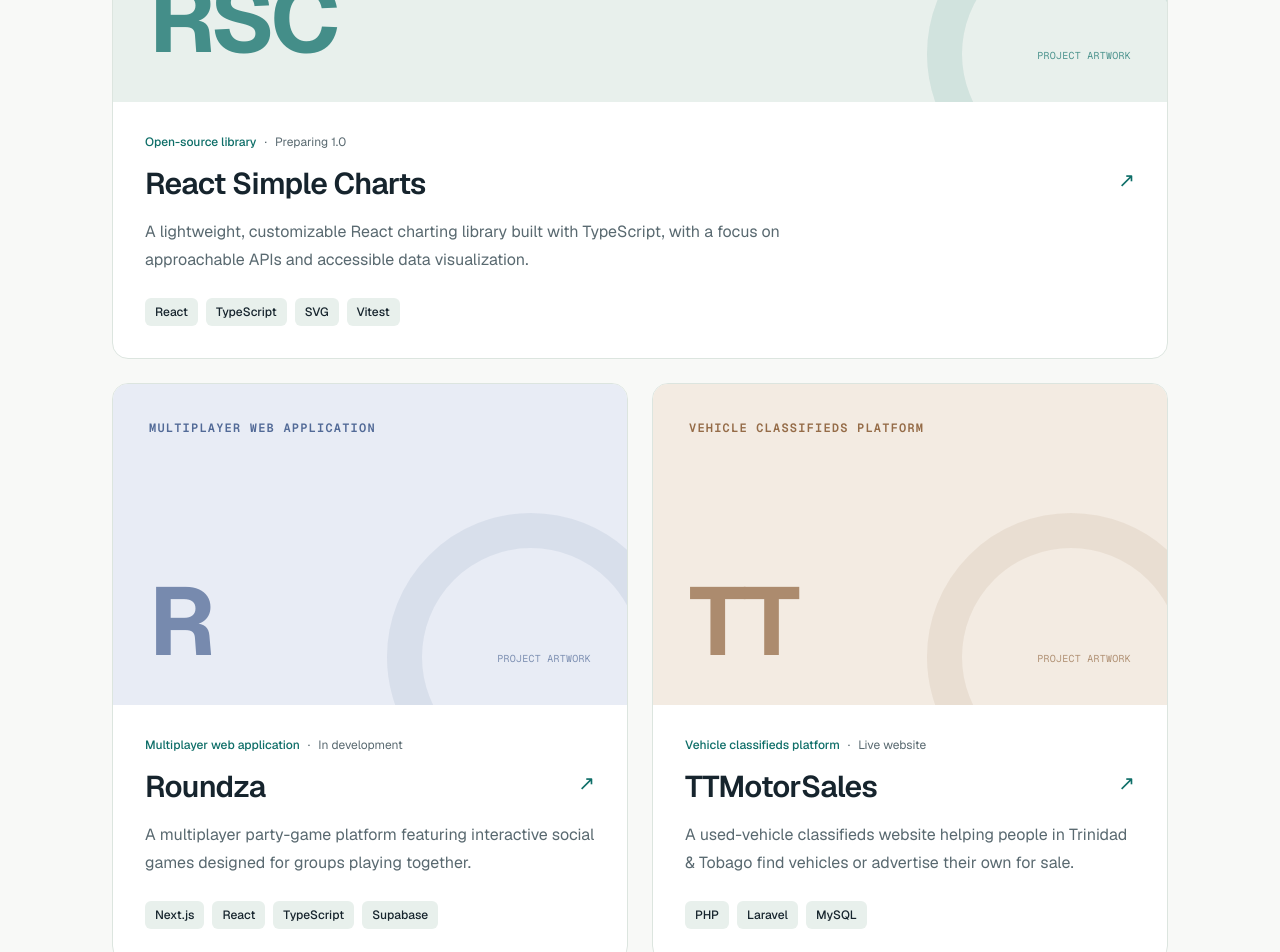
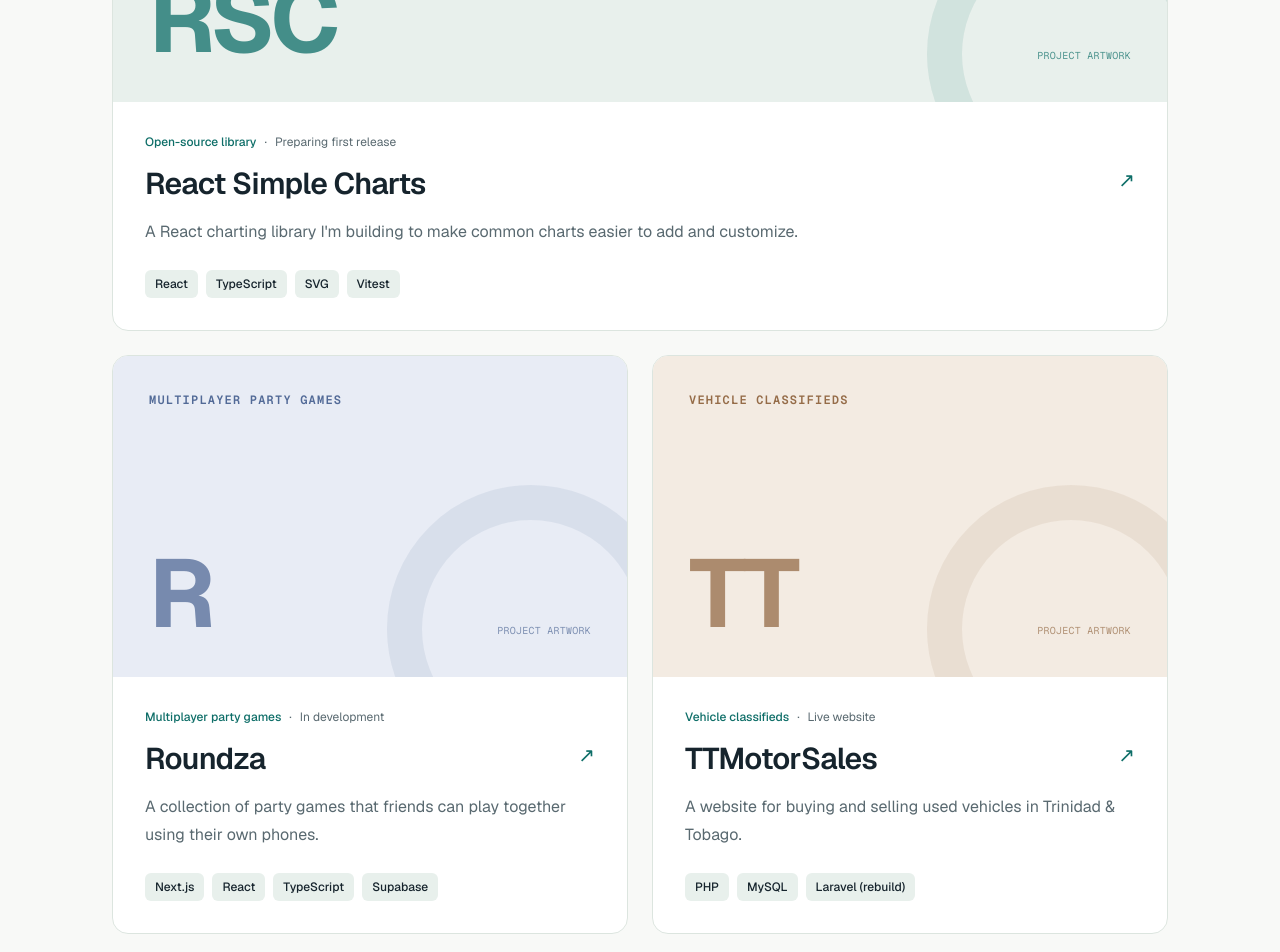
Before and after one commit to michael-garcia-95/portfolio-website, a Next.js app: page / in a window 1280 px wide. Shown: the part 1720-2672 px from the top of the page. Built offline with nearby package versions, Linux system fonts and the light colour scheme.

Commit message:
content: simplify project case studies

```diff
--- a/data/projects.ts
+++ b/data/projects.ts
@@ -13,9 +13,9 @@
   image?: string;
   sourceUrl?: string;
   liveUrl?: string;
-  challenge: string;
-  approach: string;
-  outcome: string;
+  story: string[];
+  highlights: string[];
+  note: string;
 };
 
 export const projects: Project[] = [
@@ -24,28 +24,44 @@
     title: "React Simple Charts",
     category: "Open-source library",
     description:
-      "A lightweight, customizable React charting library built with TypeScript, with a focus on approachable APIs and accessible data visualization.",
+      "A React charting library I'm building to make common charts easier to add and customize.",
     href: "/work/react-simple-charts",
-    status: "Preparing 1.0",
+    status: "Preparing first release",
     role: "Creator & maintainer",
-    technologies: ["React", "TypeScript", "SVG", "Vitest"],
+    technologies: [
+      "React",
+      "TypeScript",
+      "SVG",
+      "Vitest",
+    ],
     featured: true,
     cover: "charts",
     sourceUrl:
       "https://github.com/michael-garcia-95/react-simple-charts",
-    challenge:
-      "Make common React charting needs easier to implement while maintaining a useful balance of customization, accessibility, and developer experience.",
-    approach:
-      "Designed typed component APIs, SVG-based chart rendering, shared chart infrastructure, and automated tests. The library currently includes line, area, bar, pie, and donut charts.",
-    outcome:
-      "Five chart components are implemented with an integration playground and supporting documentation. The first 1.0 release is being prepared.",
+
+    story: [
+      "React Simple Charts is a small library I'm building for people who need charts in their React apps. It supports line, area, bar, pie, and donut charts.",
+
+      "A lot of the work has gone into making the components easy to use without limiting what developers can do with them. I've also spent time on accessibility, testing, and making sure the charts behave properly in different React setups.",
+    ],
+
+    highlights: [
+      "Five chart types with shared functionality.",
+      "TypeScript support and customizable components.",
+      "A playground for trying out charts.",
+      "Automated tests and documentation.",
+    ],
+
+    note:
+      "The library is still in development. I'm working toward its first public release.",
   },
+
   {
     id: "roundza",
     title: "Roundza",
-    category: "Multiplayer web application",
+    category: "Multiplayer party games",
     description:
-      "A multiplayer party-game platform featuring interactive social games designed for groups playing together.",
+      "A collection of party games that friends can play together using their own phones.",
     href: "/work/roundza",
     status: "In development",
     role: "Independent developer",
@@ -58,31 +74,56 @@
     featured: true,
     cover: "games",
     liveUrl: "https://playroundza.com",
-    challenge:
-      "Build an accessible multiplayer party-game experience that groups can enjoy across their own devices.",
-    approach:
-      "Developed the application using Next.js and Supabase, including game sessions, multiplayer lobby functionality, authentication, and backend game rules.",
-    outcome:
-      "A playable web version is available, with continued work toward the first full production release.",
+
+    story: [
+      "Roundza is a party-game app built around playing together. Players join a shared lobby on their own devices and choose from games like Charades, Imposter, Draw It, and Hot Seat.",
+
+      "I've been working on both the games themselves and the systems that make everything work together. That includes managing lobbies, handling game sessions, and building the account features needed for future paid content.",
+    ],
+
+    highlights: [
+      "Four different party games.",
+      "Shared lobbies and multiplayer sessions.",
+      "Game rules and session management.",
+      "Account and content features for the full release.",
+    ],
+
+    note:
+      "A playable web version is available. I'm continuing to work on the first full release.",
   },
+
   {
     id: "ttmotorsales",
     title: "TTMotorSales",
-    category: "Vehicle classifieds platform",
+    category: "Vehicle classifieds",
     description:
-      "A used-vehicle classifieds website helping people in Trinidad & Tobago find vehicles or advertise their own for sale.",
+      "A website for buying and selling used vehicles in Trinidad & Tobago.",
     href: "/work/ttmotorsales",
     status: "Live website",
     role: "Full-stack development & maintenance",
-    technologies: ["PHP", "Laravel", "MySQL"],
+    technologies: [
+      "PHP",
+      "MySQL",
+      "Laravel (rebuild)",
+    ],
     featured: true,
     cover: "marketplace",
     liveUrl: "https://ttmotorsales.com",
-    challenge:
-      "Make it easier for vehicle buyers and sellers in Trinidad & Tobago to connect through a dedicated online classifieds platform.",
-    approach:
-      "Worked on PHP-based application functionality, database-backed listings, and administrative workflows. A Laravel modernization is also underway.",
-    outcome:
-      "The public classifieds website remains available while further development and modernization continue.",
+
+    story: [
+      "TTMotorSales is a used-vehicle classifieds website for Trinidad & Tobago. People can browse vehicles for sale or create listings to advertise their own.",
+
+      "Alongside the existing website, I've been working on a Laravel rebuild. The aim is to make the application easier to maintain and improve how listings and administrative tasks are handled.",
+    ],
+
+    highlights: [
+      "Vehicle listings and browsing.",
+      "Features for buyers and sellers.",
+      "Listing management and administrative tools.",
+      "An ongoing rebuild using Laravel.",
+    ],
+
+    note:
+      "The existing website remains live while development on the Laravel version continues.",
   },
 ];
```
Also changed, not shown: app/work/[slug]/page.tsx (+62 -53 lines).
